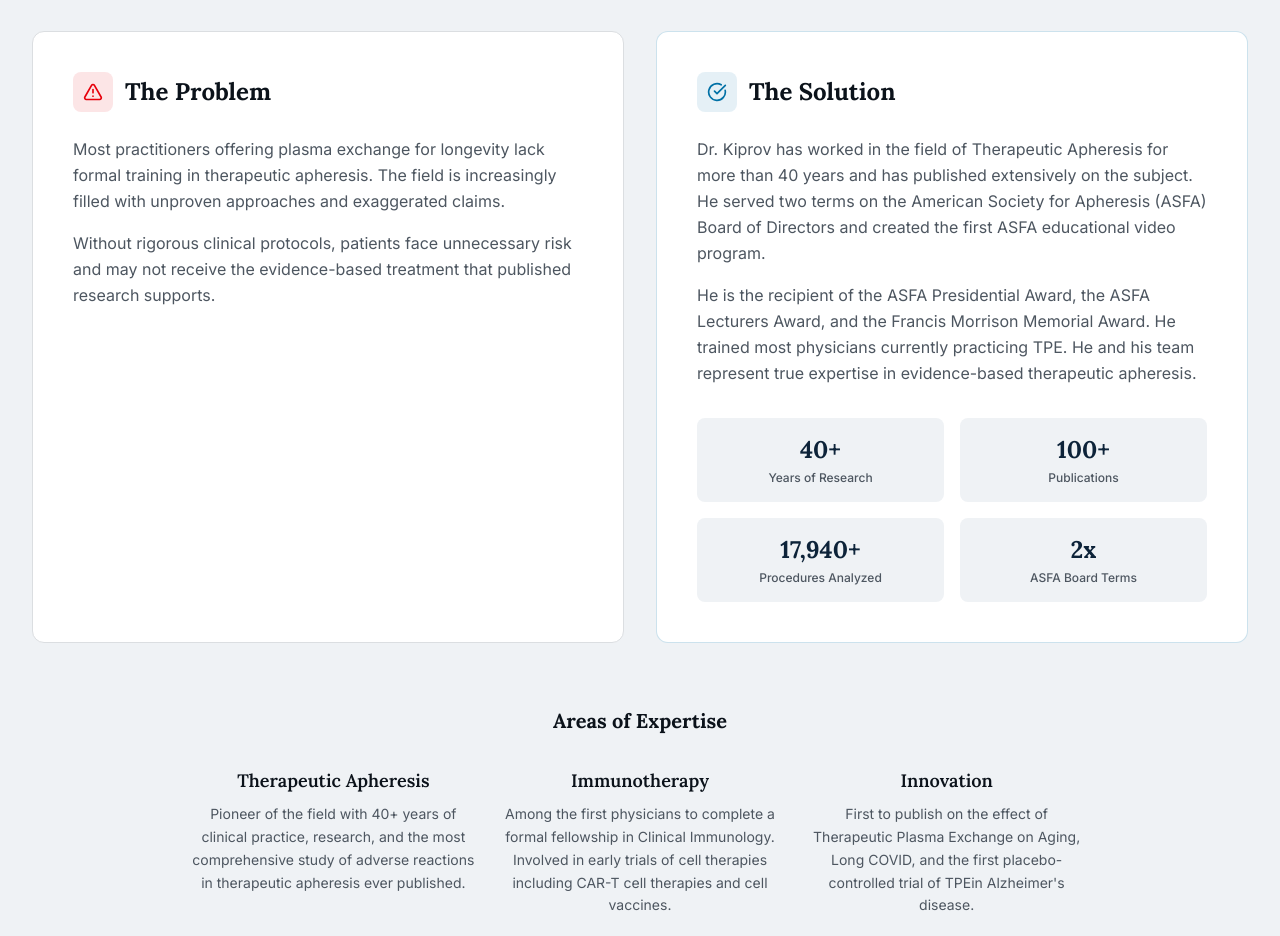
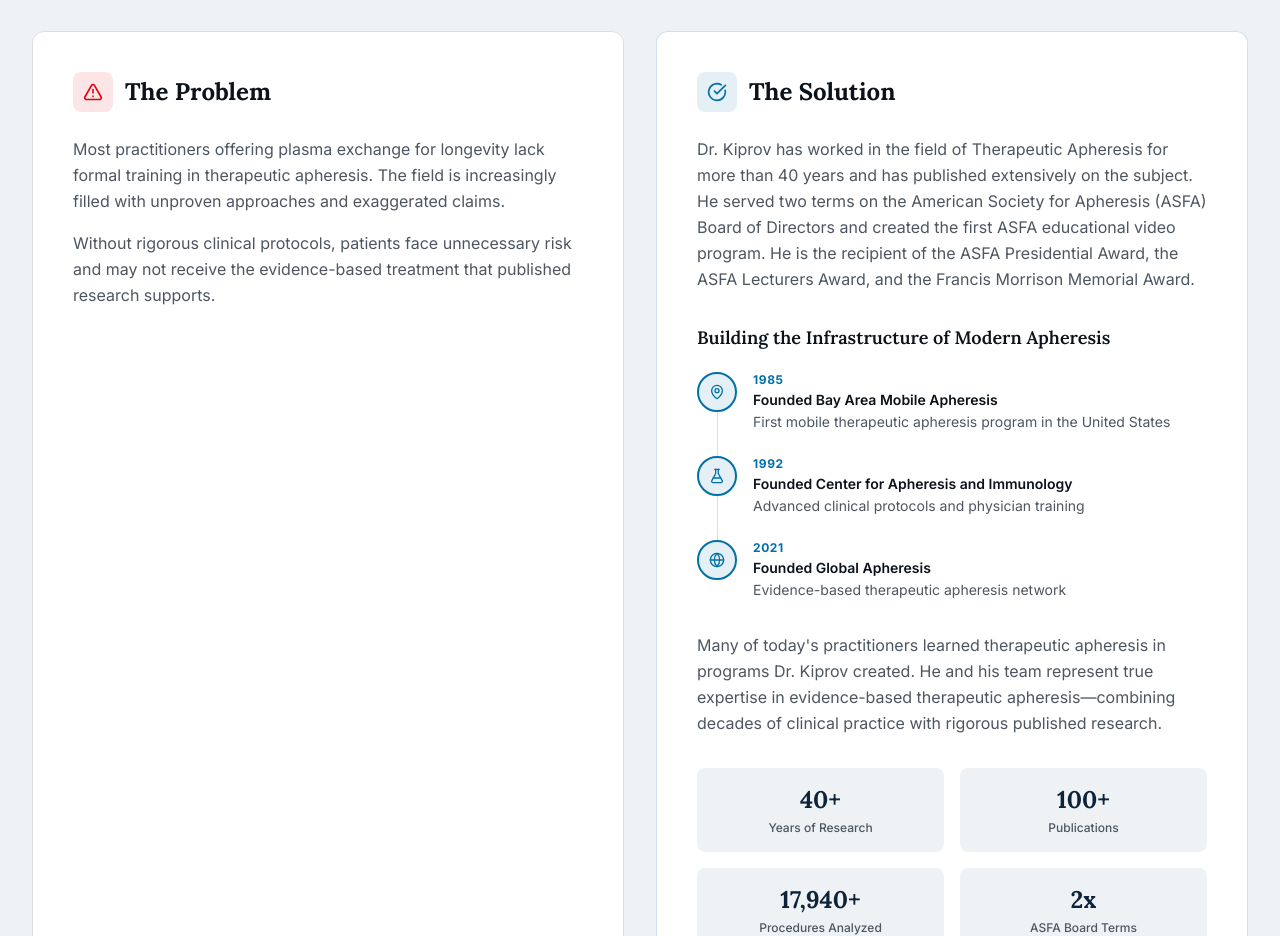
Before and after one commit to dralgreen70/v0-dr-kiprov-website, a Next.js app: page / in a window 1280 px wide. Shown: the part 2320-3256 px from the top of the page. Built offline with nearby package versions, Linux system fonts and the light colour scheme.

Commit message:
feat: enhance "Solution" card with detailed biography and timeline\n\nAdd expanded biography, timeline of organizations, and influence details.

```diff
--- a/components/about-section.tsx
+++ b/components/about-section.tsx
@@ -1,4 +1,4 @@
-import { AlertTriangle, CheckCircle } from "lucide-react"
+import { AlertTriangle, CheckCircle, MapPin, FlaskConical, Globe } from "lucide-react"
 
 export function AboutSection() {
   return (
@@ -55,14 +55,72 @@ export function AboutSection() {
                 more than 40 years and has published extensively on the subject.
                 He served two terms on the American Society for Apheresis (ASFA)
                 Board of Directors and created the first ASFA educational video
-                program.
+                program. He is the recipient of the ASFA Presidential Award, the
+                ASFA Lecturers Award, and the Francis Morrison Memorial Award.
               </p>
+            </div>
+
+            {/* Timeline */}
+            <div className="mt-8">
+              <h4 className="font-serif text-lg font-semibold text-card-foreground">
+                Building the Infrastructure of Modern Apheresis
+              </h4>
+              <div className="mt-5 space-y-0">
+                {[
+                  {
+                    year: "1985",
+                    icon: MapPin,
+                    title: "Founded Bay Area Mobile Apheresis",
+                    description:
+                      "First mobile therapeutic apheresis program in the United States",
+                  },
+                  {
+                    year: "1992",
+                    icon: FlaskConical,
+                    title: "Founded Center for Apheresis and Immunology",
+                    description:
+                      "Advanced clinical protocols and physician training",
+                  },
+                  {
+                    year: "2021",
+                    icon: Globe,
+                    title: "Founded Global Apheresis",
+                    description:
+                      "Evidence-based therapeutic apheresis network",
+                  },
+                ].map((item, index) => (
+                  <div key={item.year} className="relative flex gap-4">
+                    {/* Vertical connector line */}
+                    <div className="flex flex-col items-center">
+                      <div className="flex h-10 w-10 shrink-0 items-center justify-center rounded-full border-2 border-accent bg-accent/10">
+                        <item.icon className="h-4 w-4 text-accent" />
+                      </div>
+                      {index < 2 && (
+                        <div className="w-px flex-1 bg-border" />
+                      )}
+                    </div>
+                    <div className="pb-6">
+                      <p className="text-xs font-bold uppercase tracking-wider text-accent">
+                        {item.year}
+                      </p>
+                      <p className="mt-0.5 text-sm font-semibold text-card-foreground">
+                        {item.title}
+                      </p>
+                      <p className="mt-0.5 text-sm text-muted-foreground">
+                        {item.description}
+                      </p>
+                    </div>
+                  </div>
+                ))}
+              </div>
+            </div>
+
+            <div className="mt-2 text-base leading-relaxed text-muted-foreground">
               <p>
-                He is the recipient of the ASFA Presidential Award, the ASFA
-                Lecturers Award, and the Francis Morrison Memorial Award. He
-                trained most physicians currently practicing TPE. He and his
-                team represent true expertise in evidence-based therapeutic
-                apheresis.
+                Many of {"today's"} practitioners learned therapeutic apheresis in
+                programs Dr. Kiprov created. He and his team represent true
+                expertise in evidence-based therapeutic {"apheresis\u2014combining"} decades
+                of clinical practice with rigorous published research.
               </p>
             </div>
 
```
